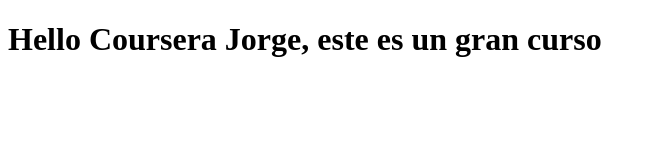
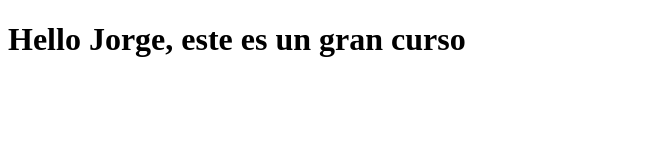
Before and after one commit to Jloviedo/Coursera-test, a plain HTML site: page site/index.html in a window 1280 px wide. Shown: the whole page, without its empty margins (0-656 px from the left). Drawn offline with Linux system fonts and the light colour scheme.

Commit message:
Small addition to our page content 2.

```diff
--- a/site/index.html
+++ b/site/index.html
@@ -6,7 +6,7 @@
 	<title>Hello Coursera</title>
 </head>
 <body>
-	<h1>Hello Coursera Jorge, este es un gran curso</h1>
+	<h1>Hello Jorge, este es un gran curso</h1>
 
 </body>
 </html>
```
